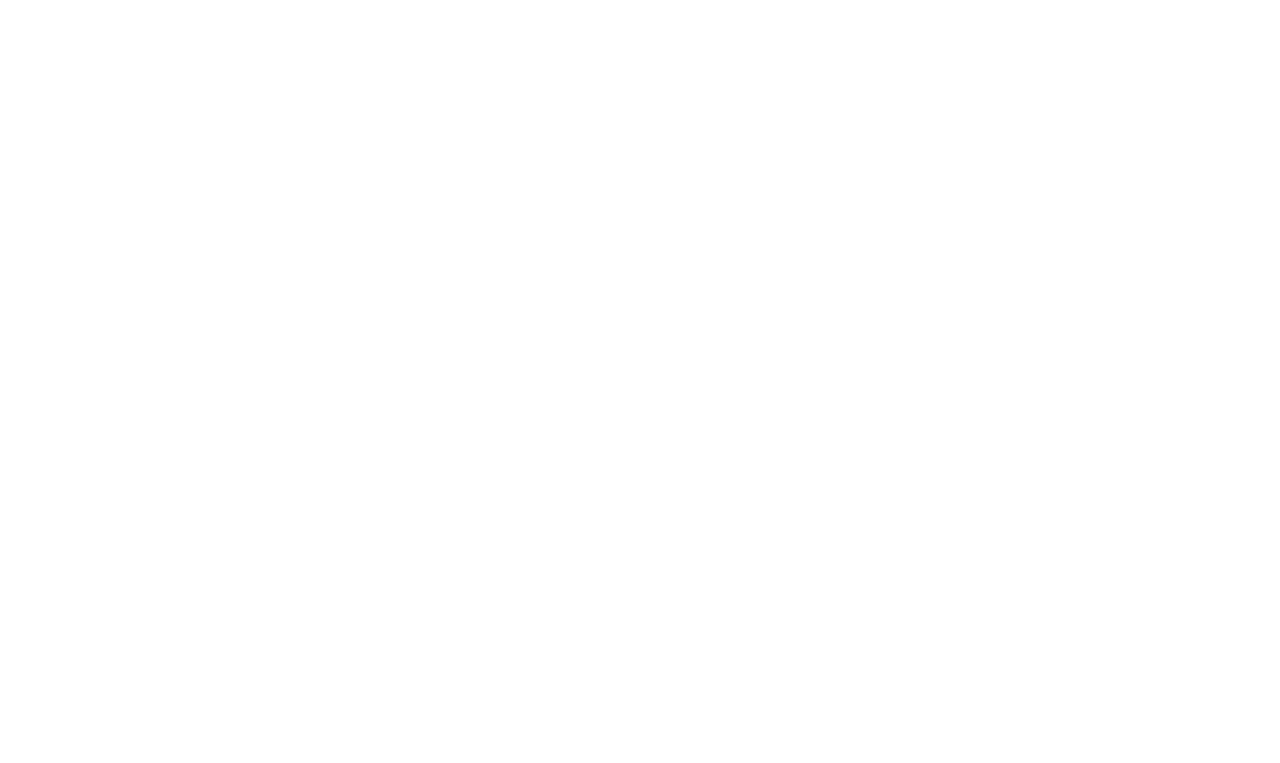
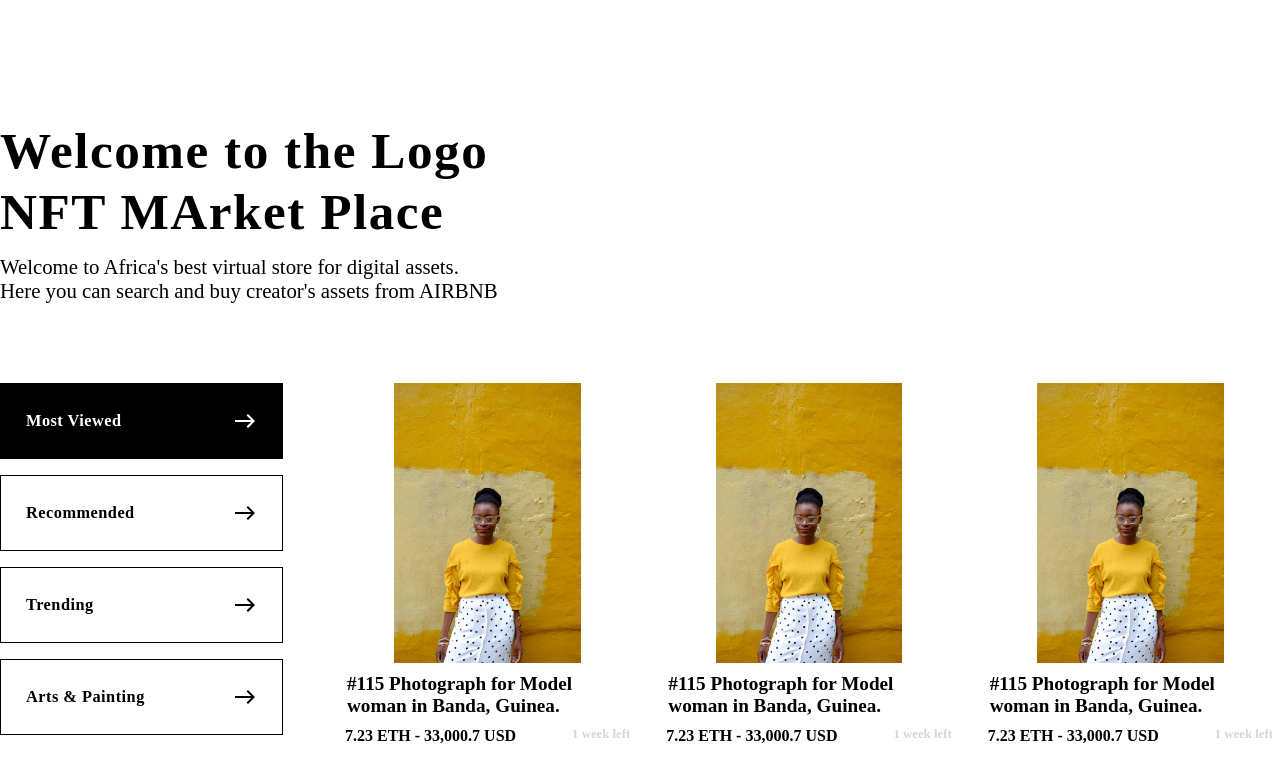
Before and after one commit to Web-Dev-Problems/Yinka-Designs, a React (Create React App) app: page /nftcollection in a window 1280 px wide. Shown: the part 1280-2043 px from the top of the page. Before the commit the page ends 1400 px from the top, so only its background shows below. Built offline with nearby package versions, Linux system fonts and the light colour scheme.

Commit message:
Add display section to NFT collection page

```diff
--- a/src/templates/NftCollection.js
+++ b/src/templates/NftCollection.js
@@ -13,6 +13,7 @@
         <Header />
         <Explore />
         <InfoDesign />
+        <DisplaySection />
       </div>
     </Container>
   )
```
